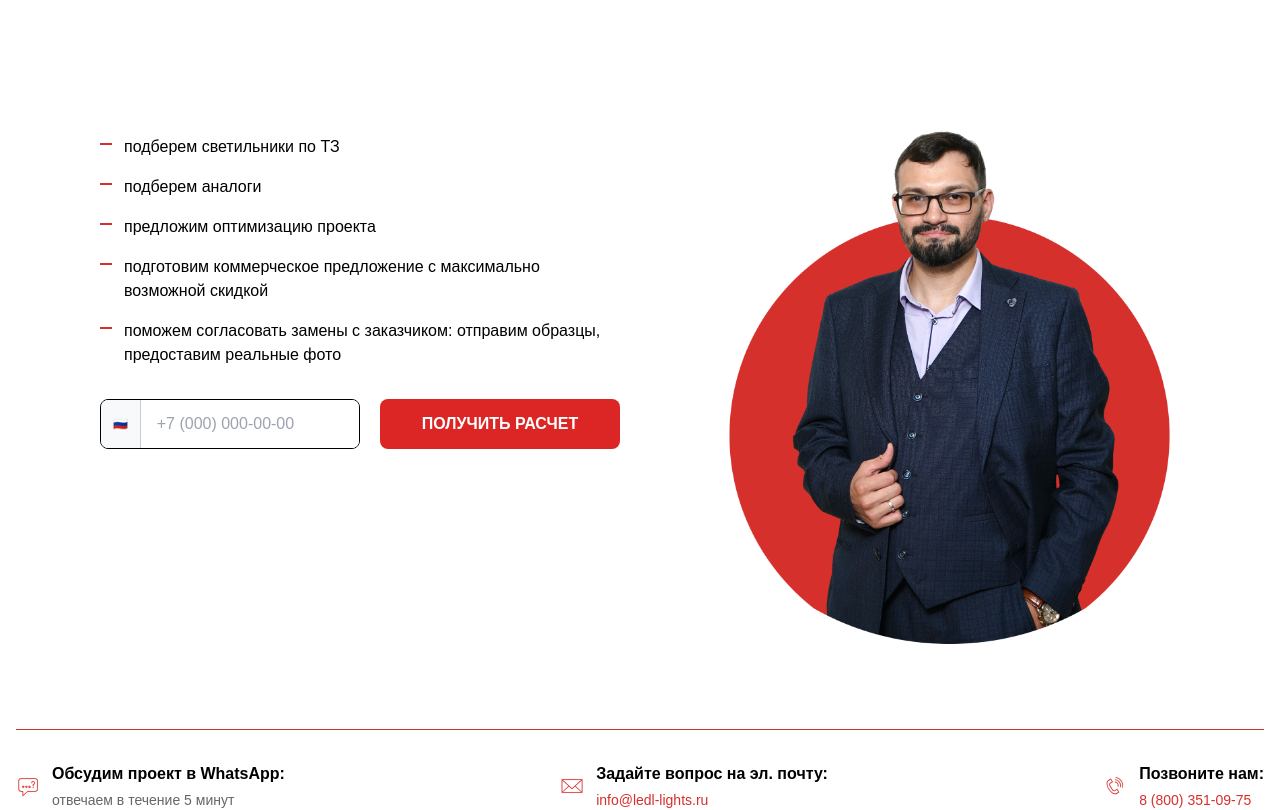
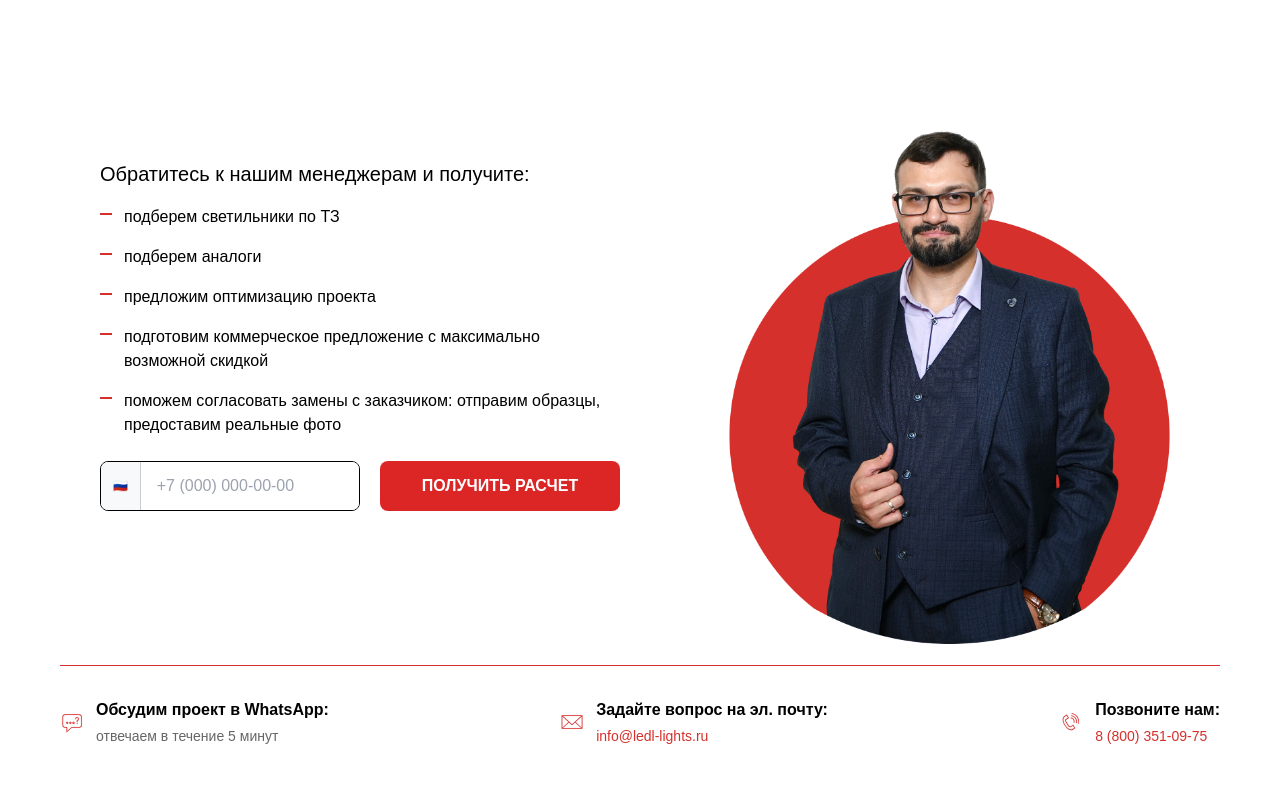
Before and after one commit to cislota/LEDEL-LIGHTS, a Next.js app in the folder frontend/: page / in a window 1280 px wide. Shown: the part 4280-5090 px from the top of the page. Built offline with nearby package versions, Linux system fonts and the light colour scheme.

Commit message:
Update ContactManagerSection.tsx

```diff
--- a/frontend/src/components/sections/ContactManagerSection.tsx
+++ b/frontend/src/components/sections/ContactManagerSection.tsx
@@ -85,7 +85,23 @@ export default function ContactManagerSection() {
               boxSizing: 'border-box',
             }}
           >
-            <ul className="space-y-4 mb-8">
+            {/* Подзаголовок — слева, отступ сверху 24px */}
+            <p
+              style={{
+                fontSize: '20px',
+                fontFamily: '"TildaSans", Arial, sans-serif',
+                color: '#000000',
+                fontWeight: 'normal',
+                lineHeight: 1.5,
+                margin: '24px 0 16px 0',
+                textAlign: 'left',
+              }}
+            >
+              Обратитесь к нашим менеджерам и получите:
+            </p>
+
+            {/* Список услуг */}
+            <ul className="space-y-4">
               {[
                 'подберем светильники по ТЗ',
                 'подберем аналоги',
@@ -118,20 +134,19 @@ export default function ContactManagerSection() {
             </ul>
 
             {/* Форма и кнопка */}
-            <div className="flex items-center" style={{ gap: '20px' }}>
+            <div className="flex items-center" style={{ gap: '20px', marginTop: '24px' }}>
+              {/* Форма телефона — как в OfferCards.tsx */}
               <div className="w-[303px]">
                 <div
                   className="flex items-center border rounded-lg overflow-hidden"
                   style={{ borderColor: '#000000', height: '50px' }}
                 >
-                  {/* Флаг и +7 */}
                   <div
                     className="flex items-center justify-center w-12 h-full bg-gray-50"
                     style={{ backgroundColor: '#f8f9fa', borderRight: '1px solid #cccccc' }}
                   >
                     <span className="text-xs font-medium">🇷🇺</span>
                   </div>
-                  {/* Поле ввода */}
                   <input
                     type="tel"
                     value={phone}
@@ -148,7 +163,7 @@ export default function ContactManagerSection() {
                 </div>
               </div>
 
-              {/* Кнопка */}
+              {/* Кнопка — старая версия */}
               <button
                 type="submit"
                 onClick={handleSubmit}
@@ -166,10 +181,10 @@ export default function ContactManagerSection() {
           </div>
         </div>
 
-        {/* Красная разделительная линия */}
-        <div className="mt-16 pt-8" style={{ borderTop: '1px solid #d5302c' }}>
-          {/* Нижний контактный блок SVG */}
-          <div className="flex flex-col sm:flex-row justify-between items-center gap-8">
+        {/* 🔴 Нижний блок: линия + контакты — ширина 1160px */}
+        <div className="mt-16" style={{ width: '1160px', margin: '0 auto' }}>
+          <div style={{ height: '1px', backgroundColor: '#d5302c' }}></div>
+          <div className="pt-8 flex flex-col sm:flex-row justify-between items-center gap-8">
             {/* WhatsApp */}
             <div className="flex items-center gap-3">
               <div className="flex-shrink-0 w-6 h-6">
```
